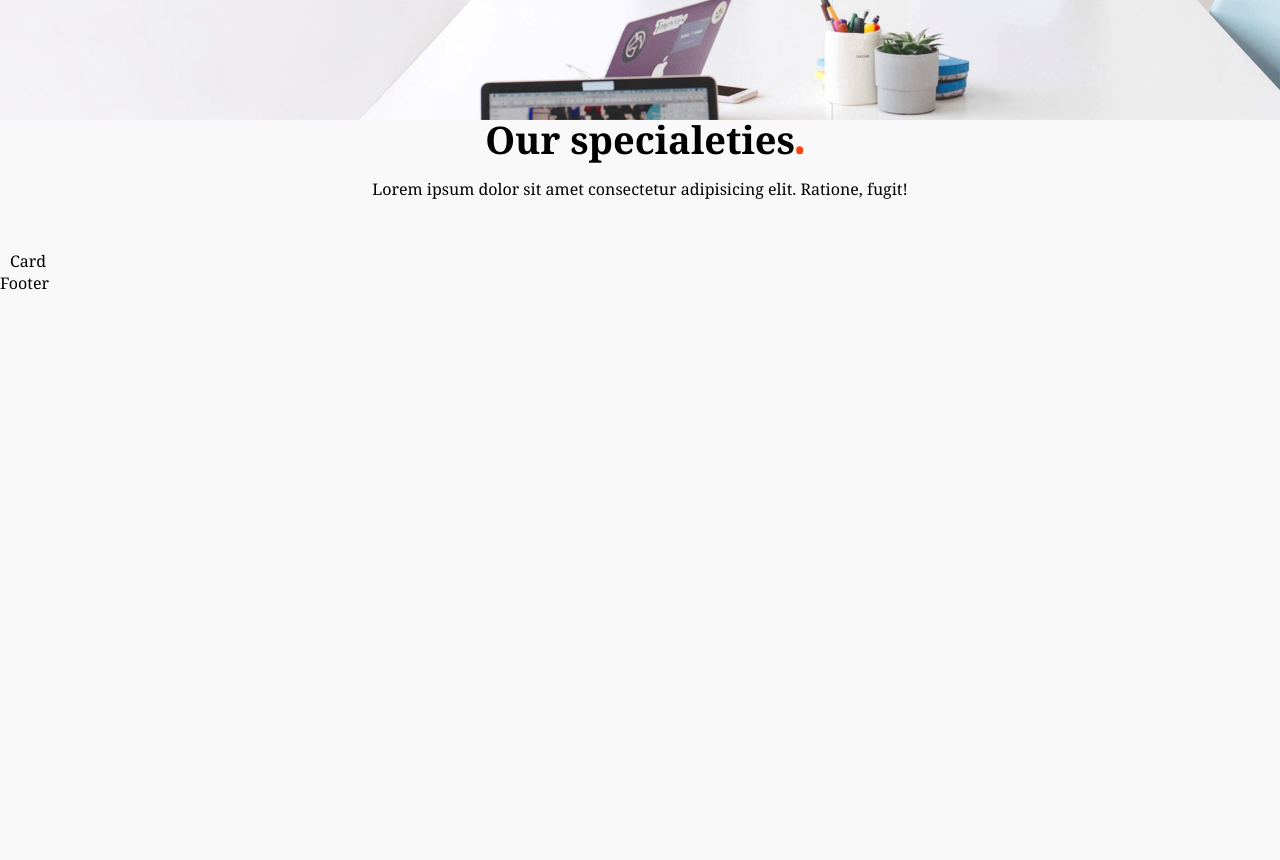
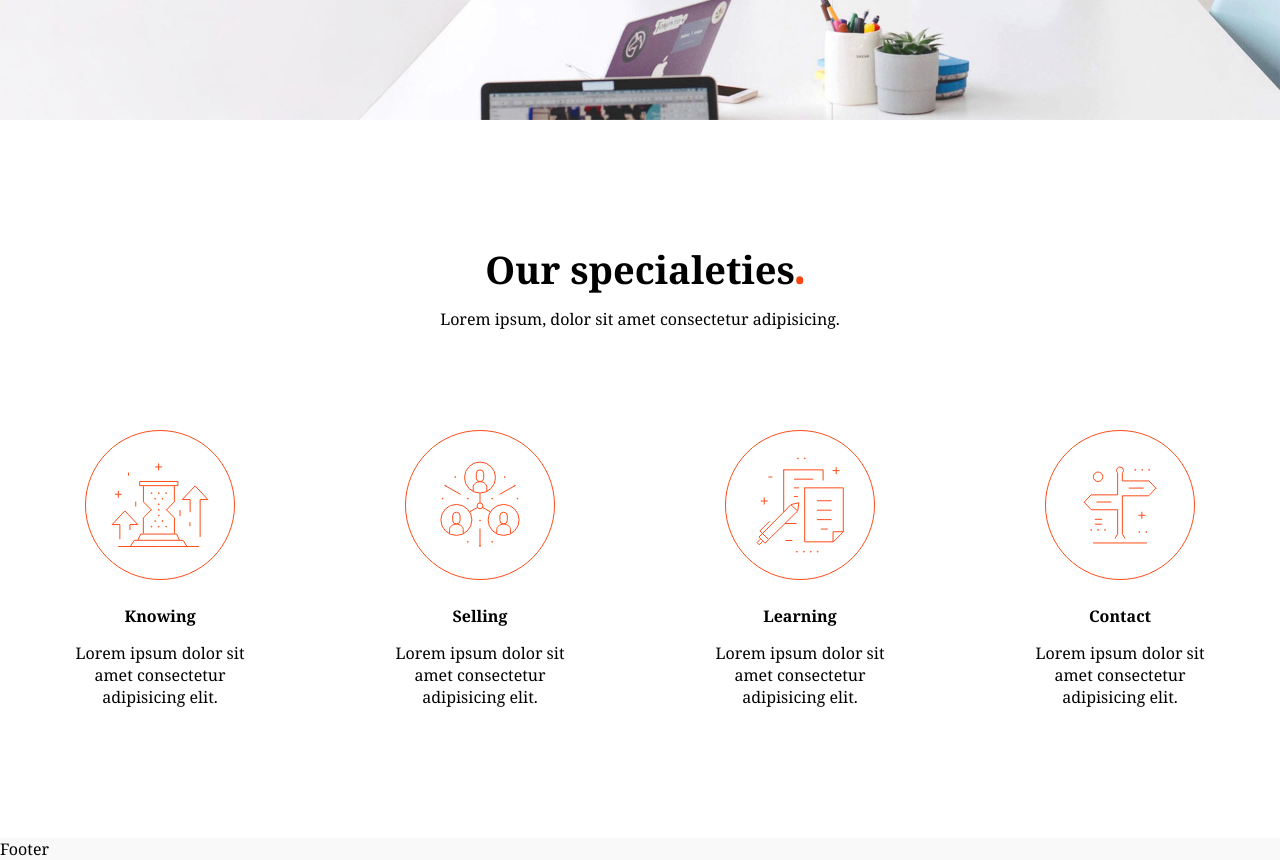
Before and after one commit to AnatoliyZakhryapin/proj-html-vuejs, a Vue app: page / in a window 1280 px wide. Shown: the part 600-1460 px from the top of the page. Before the commit the page ends 894 px from the top, so only its background shows below. Built offline with nearby package versions, Linux system fonts and the light colour scheme.

Commit message:
ADD Card to Section OurSpecialeties

```diff
--- a/src/components/SectionOurSpecialeties.vue
+++ b/src/components/SectionOurSpecialeties.vue
@@ -1,10 +1,35 @@
 <script>
+import Card from './Card.vue';
 
 export default {
     data() {
         return {
-
+            cards: [
+                {
+                    img: '/svg/svg-0.svg',
+                    title: "Knowing",
+                    text: "Lorem ipsum dolor sit amet consectetur adipisicing elit."
+                },
+                {
+                    img: '/svg/svg-1.svg',
+                    title: "Selling",
+                    text: "Lorem ipsum dolor sit amet consectetur adipisicing elit."
+                },
+                {
+                    img: '/svg/svg-2.svg',
+                    title: "Learning",
+                    text: "Lorem ipsum dolor sit amet consectetur adipisicing elit."
+                },
+                {
+                    img: '/svg/svg-3.svg',
+                    title: "Contact",
+                    text: "Lorem ipsum dolor sit amet consectetur adipisicing elit."
                 }
+            ]
+        }
+    },
+    components: {
+        Card,
     }
 }
 </script>
@@ -17,13 +42,13 @@ export default {
                     <div class="col">
                         <div class="section-description">
                             <h2 class="title">Our specialeties<span class="dot"></span></h2>
-                            <div class="text">Lorem ipsum dolor sit amet consectetur adipisicing elit. Ratione, fugit!</div>
+                            <div class="text">Lorem ipsum, dolor sit amet consectetur adipisicing.</div>
                         </div>
                     </div>
                 </div>
                 <div class="row">
-                    <div class="col">
-                        Card
+                    <div class="col" v-for="card in cards">
+                        <Card :card="card"/>
                     </div>
                 </div>
             </div>
@@ -35,10 +60,14 @@ export default {
     @use './style/partial/varibils' as*;
     @use './style/partial/mixins' as*;
 
+    .container-xxl {
+        padding: 130px 0px;
+        background-color: $bg-white-1;
+    }
     .row:has(> .col .section-description) {
         justify-content: center;
         text-align: center;
-        margin-bottom: 50px;
+        margin-bottom: 100px;
         .title {
             font-size: $f-st-2;
             line-height:  $f-st-2;
@@ -58,8 +87,9 @@ export default {
             }
         }
     }
-
-
+    .row:has(> .col .card) {
+        justify-content: space-around;
+    }
 
 
 </style>
```
Lines whose indentation alone changed are shown as unchanged.
